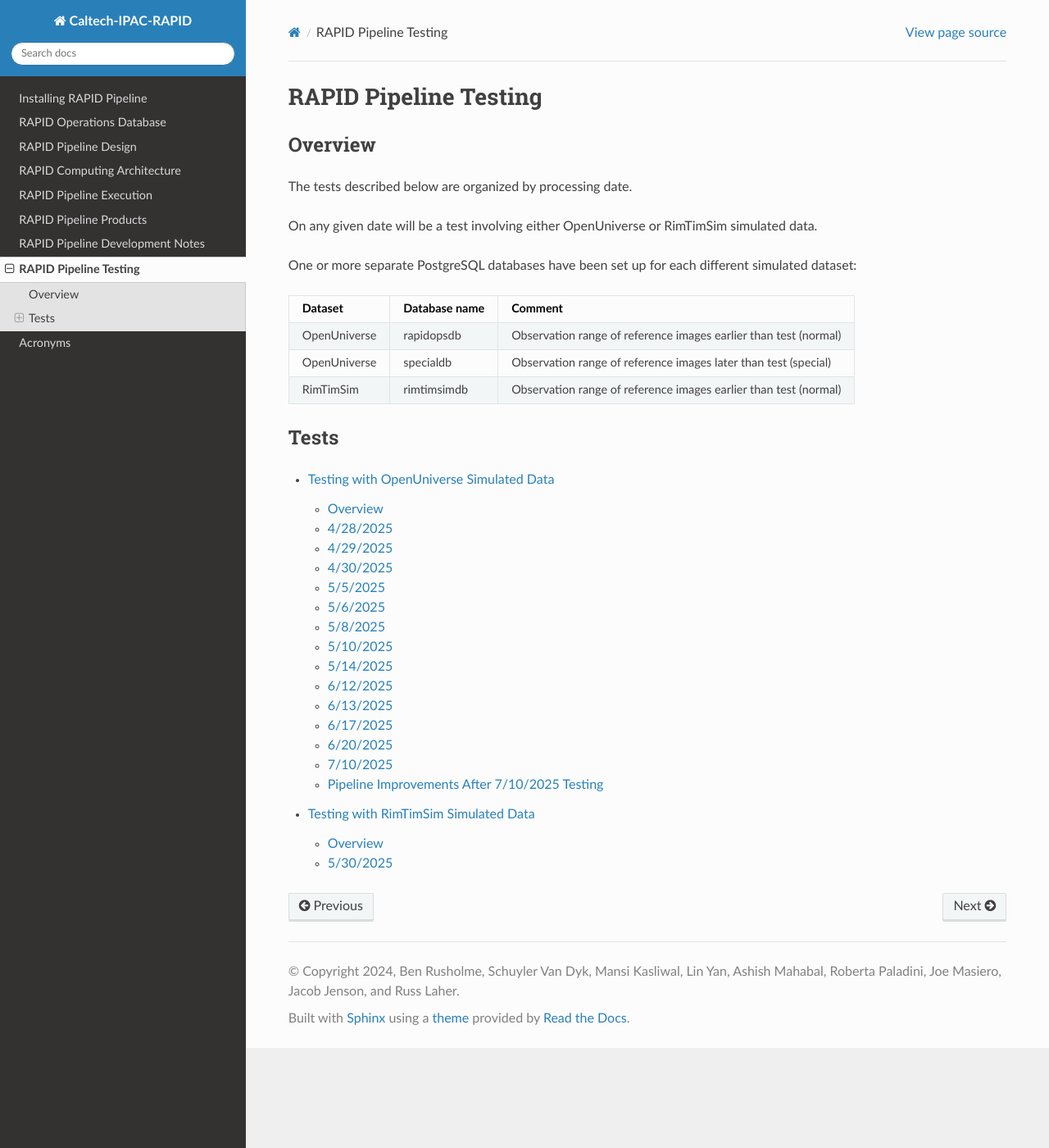
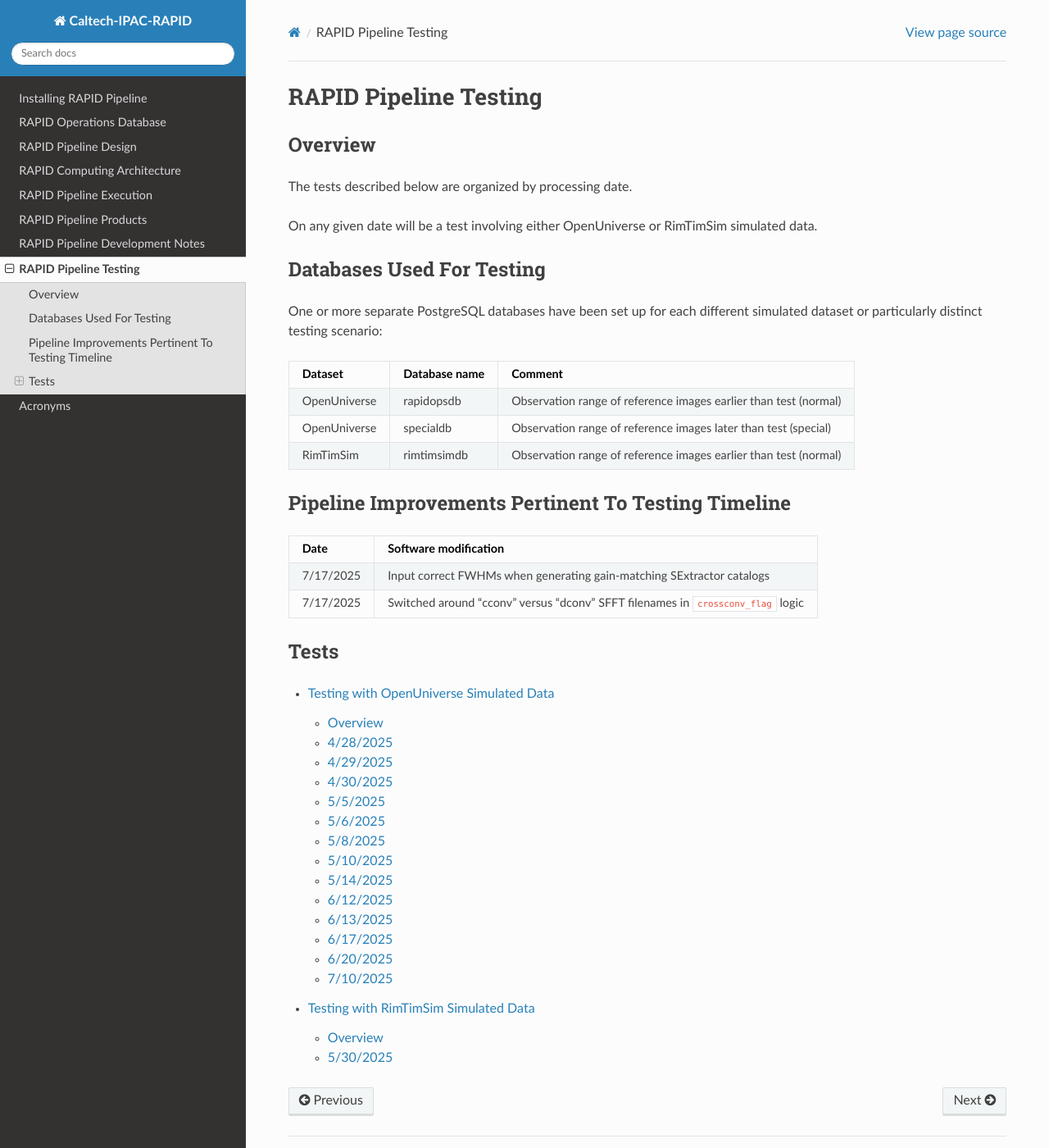
Before and after one commit to Caltech-IPAC/rapid, a Sphinx documentation site: the page built from docs/source/dev/tests.rst, in a window 1280 px wide and 1400 px high. Shown: the whole window at 82% size. Built offline with Sphinx 7.4.7 and the Read the Docs theme 3.1.0, drawn with Linux system fonts in a browser that asks for light colours; formulas are drawn with MathJax 3.

Commit message:
Reorganized the new table Pipeline Improvements Pertinent To Testing Timeline.

```diff
--- a/docs/source/dev/tests.rst
+++ b/docs/source/dev/tests.rst
@@ -8,7 +8,12 @@ The tests described below are organized by processing date.
 
 On any given date will be a test involving either OpenUniverse or RimTimSim simulated data.
 
-One or more separate PostgreSQL databases have been set up for each different simulated dataset:
+
+Databases Used For Testing
+******************************************************
+
+One or more separate PostgreSQL databases have been set up for each different simulated dataset or
+particularly distinct testing scenario:
 
 ===============      ===================      =====================================================================
 Dataset                Database name            Comment
@@ -18,6 +23,18 @@ OpenUniverse           specialdb                Observation range of reference i
 RimTimSim              rimtimsimdb              Observation range of reference images earlier than test (normal)
 ===============      ===================      =====================================================================
 
+
+Pipeline Improvements Pertinent To Testing Timeline
+******************************************************
+
+===============   =========================================================================================
+Date              Software modification
+===============   =========================================================================================
+7/17/2025         Input correct FWHMs when generating gain-matching SExtractor catalogs
+7/17/2025         Switched around "cconv" versus "dconv" SFFT filenames in ``crossconv_flag`` logic
+===============   =========================================================================================
+
+
 Tests
 ************************************
 
```
Also changed, not shown: docs/source/dev/openuniv_tests.rst (+0 -15 lines).
